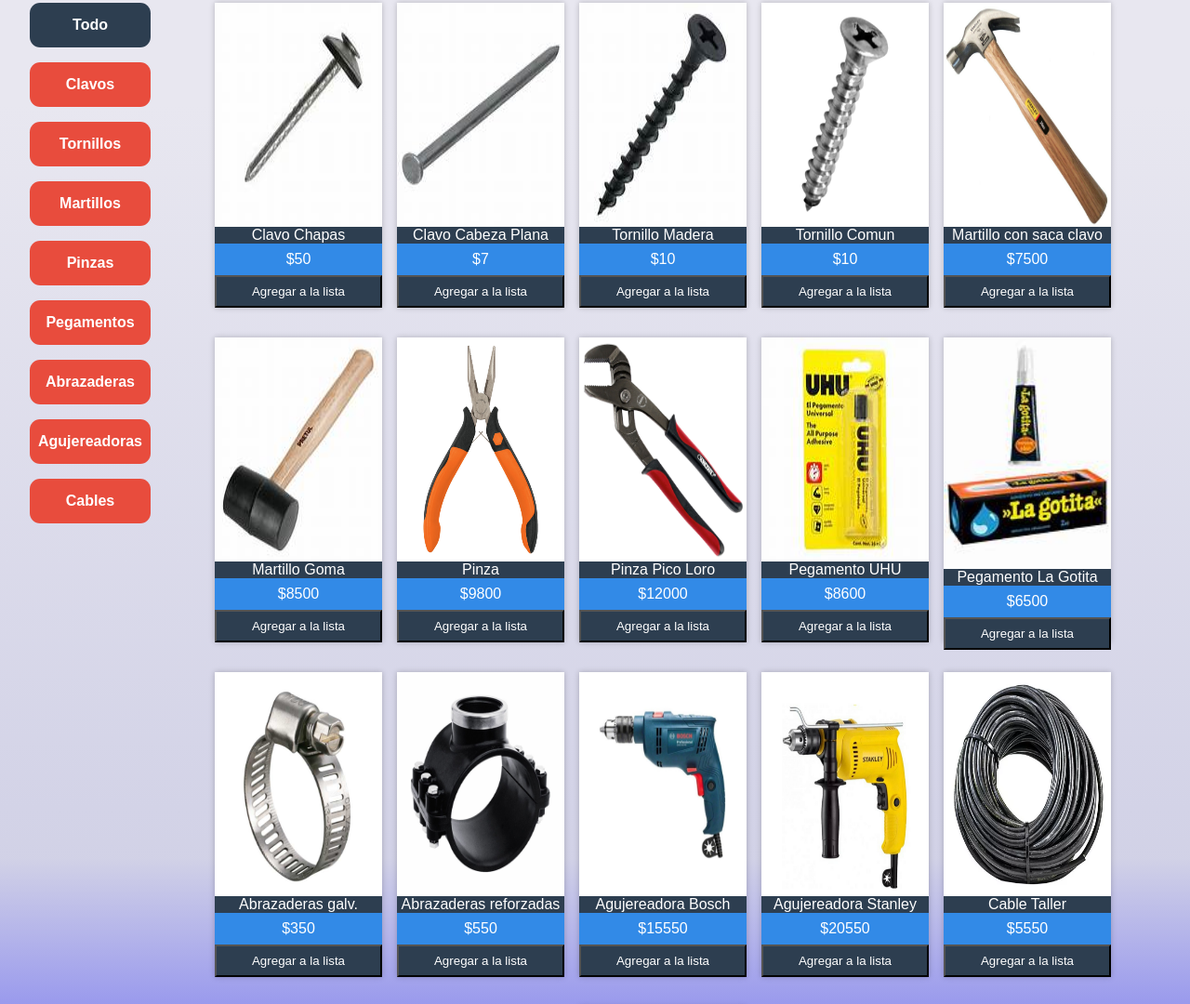
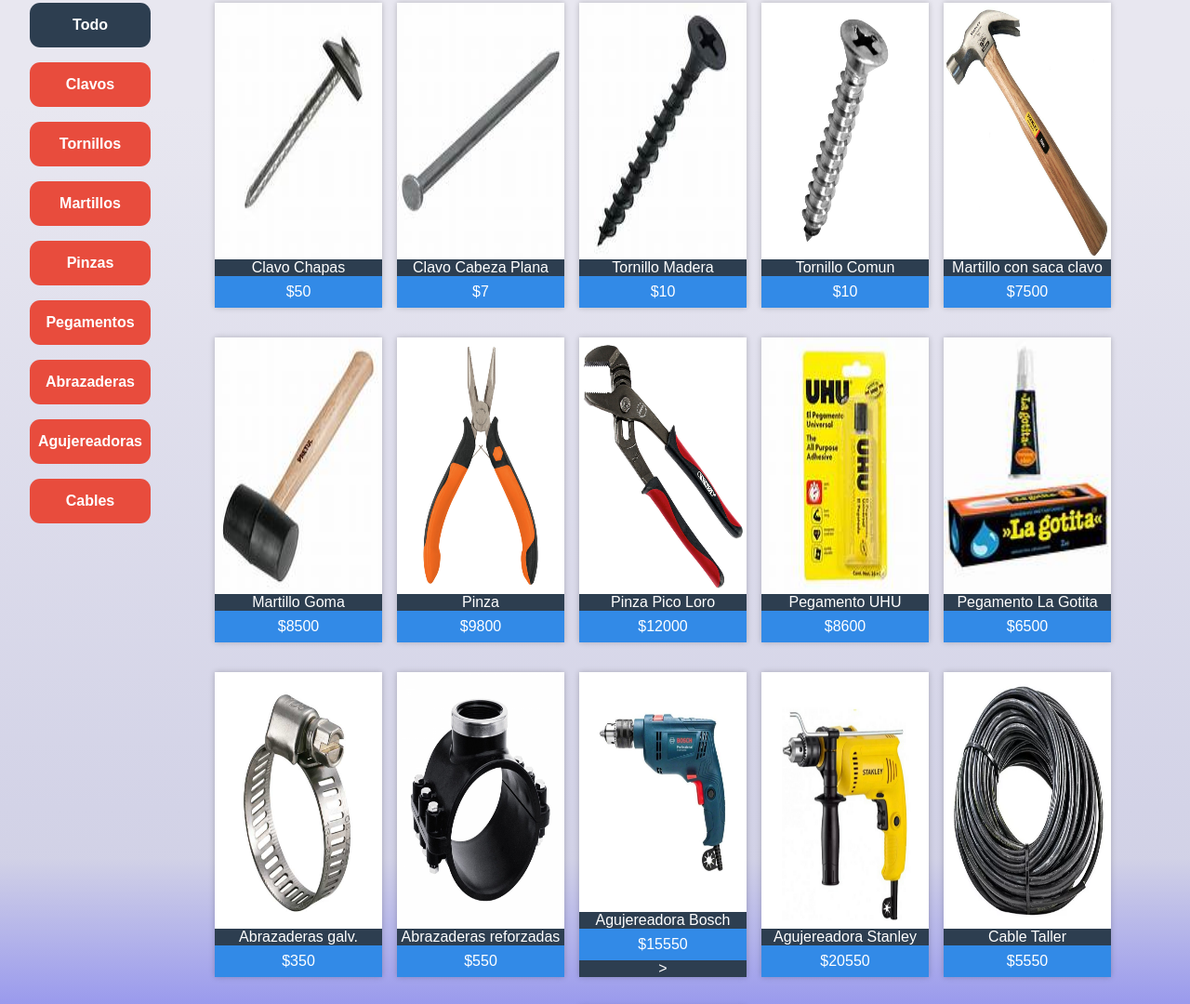
Before and after one commit to RodrigoSola/Practica, a website: page herramientas.html in a window 1280 px wide. Shown: the part 105-1185 px from the top of the page at 93% size. Drawn offline with Linux system fonts and the light colour scheme.

Commit message:
entrega final

```diff
--- a/herramientas.html
+++ b/herramientas.html
@@ -38,97 +38,97 @@
                             <img src="images/clavo1.jpeg" alt="" class="img-item">
                             <span class="titulo-item">Clavo Chapas</span>
                             <p class="precio-item">$50</p>
-                            <button class="boton-item">Agregar a la lista</button>
+
                         </div>
                         <div class="product-item" category="clavos">
                             <img src="images/clavo2.jpeg" alt="" class="img-item">
                             <span class="titulo-item">Clavo Cabeza Plana</span>
                             <p class="precio-item">$7</p>
-                            <button class="boton-item">Agregar a la lista</button>
+
                         </div>
                         <div class="product-item" category="tornillos">
                             <img src="images/tornillo1.jpeg" alt="" class="img-item">
                             <span class="titulo-item">Tornillo Madera</span>
                             <p class="precio-item">$10</p>
-                            <button class="boton-item">Agregar a la lista</button>
+
                         </div>
                         <div class="product-item" category="tornillos">
                             <img src="images/tornillo2.jpg" alt="" class="img-item">
                             <span class="titulo-item">Tornillo Comun</span>
                             <p class="precio-item">$10</p>
-                            <button class="boton-item">Agregar a la lista</button>
+
                         </div>
                         <div class="product-item" category="martillos">
                             <img src="images/martillo1.jpg" alt="" class="img-item">
                             <span class="titulo-item">Martillo con saca clavo</span>
                             <p class="precio-item">$7500</p>
-                            <button class="boton-item">Agregar a la lista</button>
+
                         </div>
                         <div class="product-item" category="martillos">
                             <img src="images/martillo2.jpeg" alt="" class="img-item">
                             <span class="titulo-item">Martillo Goma</span>
                             <p class="precio-item">$8500</p>
-                            <button class="boton-item">Agregar a la lista</button>
+
                         </div>
                         <div class="product-item" category="pinzas">
                             <img src="images/pinza1.jpg" alt="" class="img-item">
                             <span class="titulo-item">Pinza</span>
                             <p class="precio-item">$9800</p>
-                            <button class="boton-item">Agregar a la lista</button>
+
                         </div>
                         <div class="product-item" category="pinzas">
                             <img src="images/pinza2.jpg" alt="" class="img-item">
                             <span class="titulo-item">Pinza Pico Loro</span>
                             <p class="precio-item">$12000</p>
-                            <button class="boton-item">Agregar a la lista</button>
+
                         </div>
                         <div class="product-item" category="pegamentos">
                             <img src="images/pegamento1.jpeg" alt="" class="img-item">
                             <span class="titulo-item">Pegamento UHU</span>
                             <p class="precio-item">$8600</p>
-                            <button class="boton-item">Agregar a la lista</button>
+
                         </div>
                         <div class="product-item" category="pegamentos">
                             <img src="images/pegamento2.jpeg" alt="" class="img-item">
                             <span class="titulo-item">Pegamento La Gotita</span>
                             <p class="precio-item">$6500</p>
-                            <button class="boton-item">Agregar a la lista</button>
+
                         </div>
                         <div class="product-item" category="abrazaderas">
                             <img src="images/abrazaderas1.jpg" alt="" class="img-item">
                             <span class="titulo-item">Abrazaderas galv.</span>
                             <p class="precio-item">$350</p>
-                            <button class="boton-item">Agregar a la lista</button>
+
                         </div>
                         <div class="product-item" category="abrazaderas">
                             <img src="images/abrazaderas2.png" alt="" class="img-item">
                             <span class="titulo-item">Abrazaderas reforzadas</span>
                             <p class="precio-item">$550</p>
-                            <button class="boton-item">Agregar a la lista</button>
+
                         </div>
                         <div class="product-item" category="agujereadora">
                             <img src="images/agujereadora1.jpg" alt="" class="img-item">
                             <span class="titulo-item">Agujereadora Bosch</span>
                             <p class="precio-item">$15550</p>
-                            <button class="boton-item">Agregar a la lista</button>
+                            >
                         </div>
                         <div class="product-item" category="agujereadora">
                             <img src="images/agujereadora2.png" alt="" class="img-item">
                             <span class="titulo-item">Agujereadora Stanley</span>
                             <p class="precio-item">$20550</p>
-                            <button class="boton-item">Agregar a la lista</button>
+
                         </div>
                         <div class="product-item" category="cables">
                             <img src="images/cableTaller.webp" alt="" class="img-item">
                             <span class="titulo-item">Cable Taller</span>
                             <p class="precio-item">$5550</p>
-                            <button class="boton-item">Agregar a la lista</button>
+
                         </div>
                         <div class="product-item" category="cables">
                             <img src="images/cableEncau.jpg" alt="" class="img-item">
                             <span class="titulo-item">Cable Encauchetado</span>
                             <p class="precio-item">$4550</p>
-                            <button class="boton-item">Agregar a la lista</button>
+
                         </div>
                     </div>
                 </div>
```
